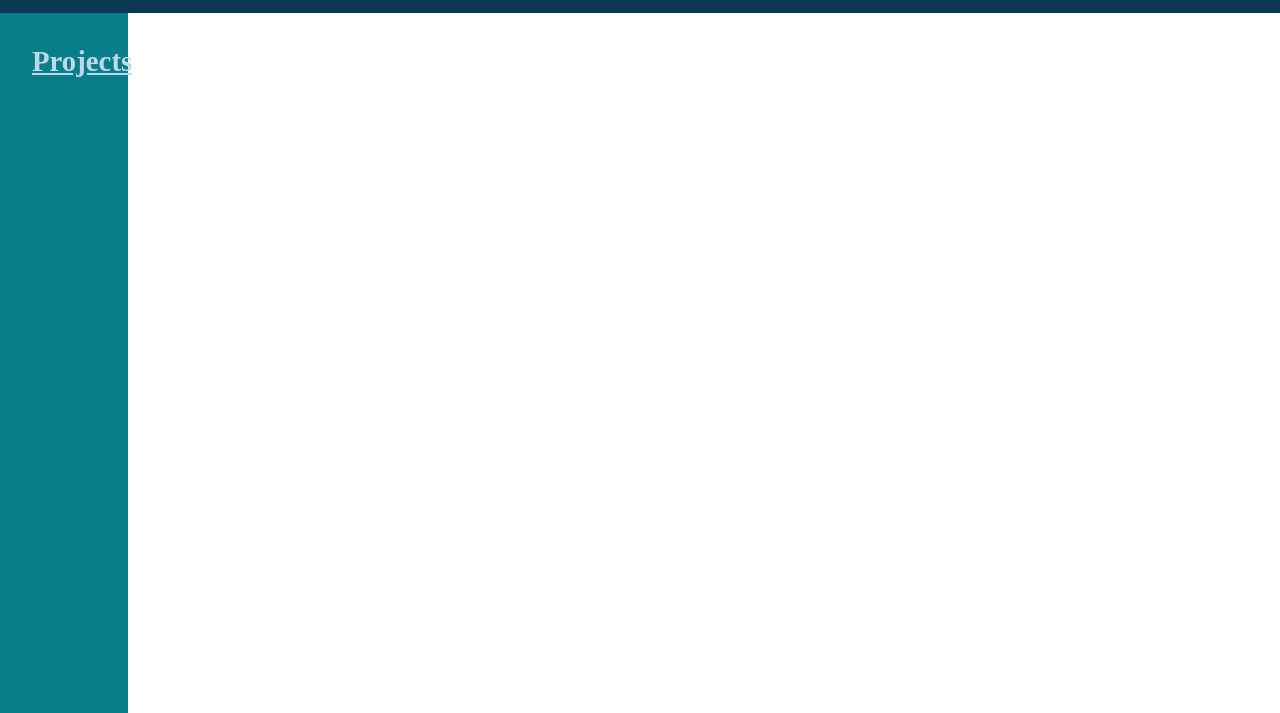
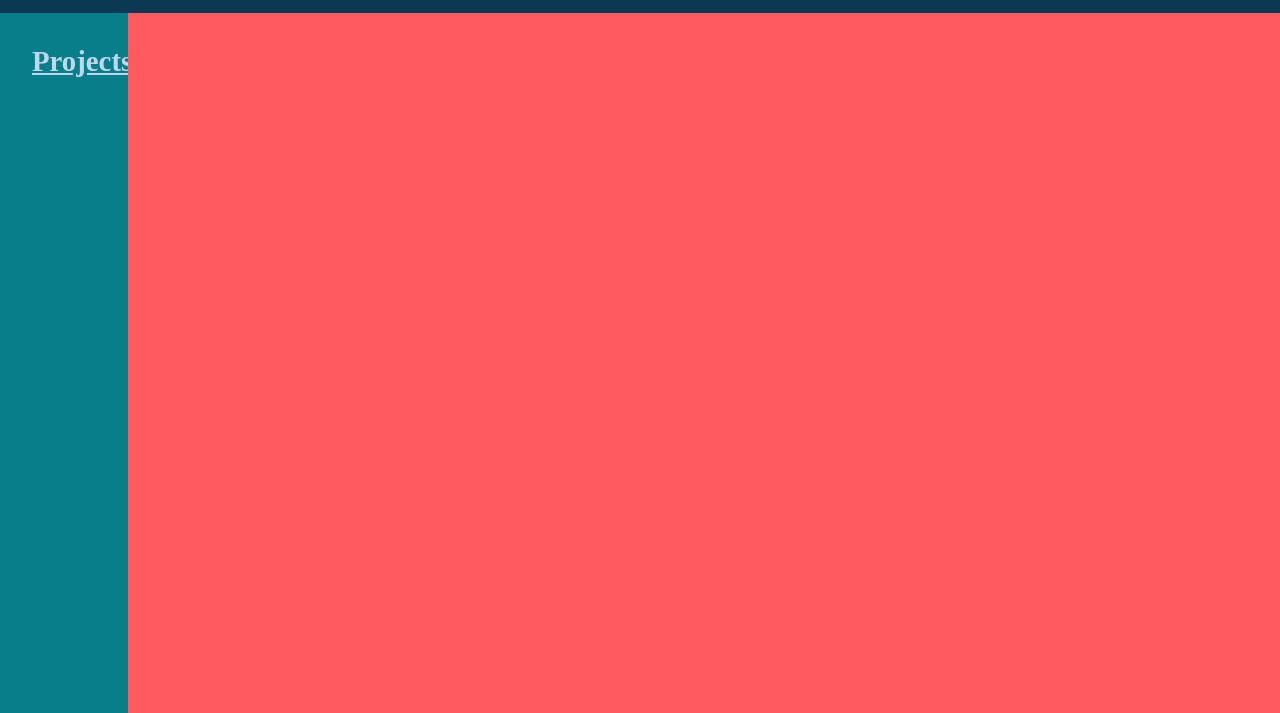
Before and after one commit to Salypse/todo-list, a website built with webpack: page src/template.html in a window 1280 px wide. Shown: the part 87-800 px from the top of the page. Built offline with nearby package versions, Linux system fonts and the light colour scheme.

Commit message:
Add content div background color

```diff
--- a/src/styles.css
+++ b/src/styles.css
@@ -49,6 +49,8 @@ button:active {
 }
 
 header {
+    grid-area: 1 / 1 / 2 / -1;
+
     display: flex;
     justify-content: space-between;
     align-items: center;
@@ -96,3 +98,11 @@ header > button {
 
     text-decoration: underline;
 }
+
+.content {
+    grid-area: 2 / 2 / -1 / -1 ;
+    width: 100%;
+    height: 100%;
+
+    background-color: var(--primary-red);
+}
--- a/src/template.html
+++ b/src/template.html
@@ -17,5 +17,7 @@
     <div class="sidebar">
         <h1>Projects</h1>
     </div>
+
+    <div class="content"></div>
 </body>
 </html>
```
